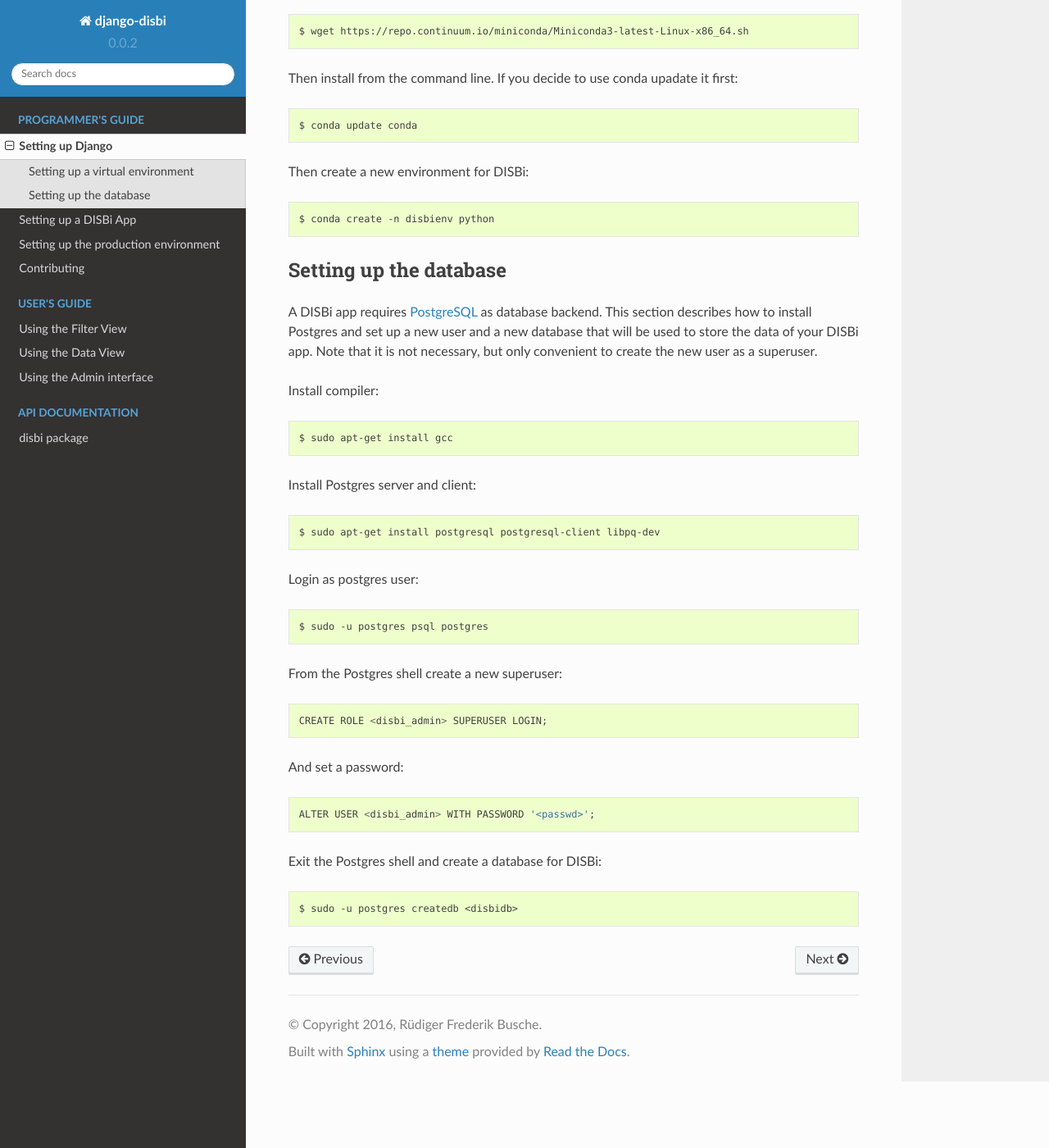
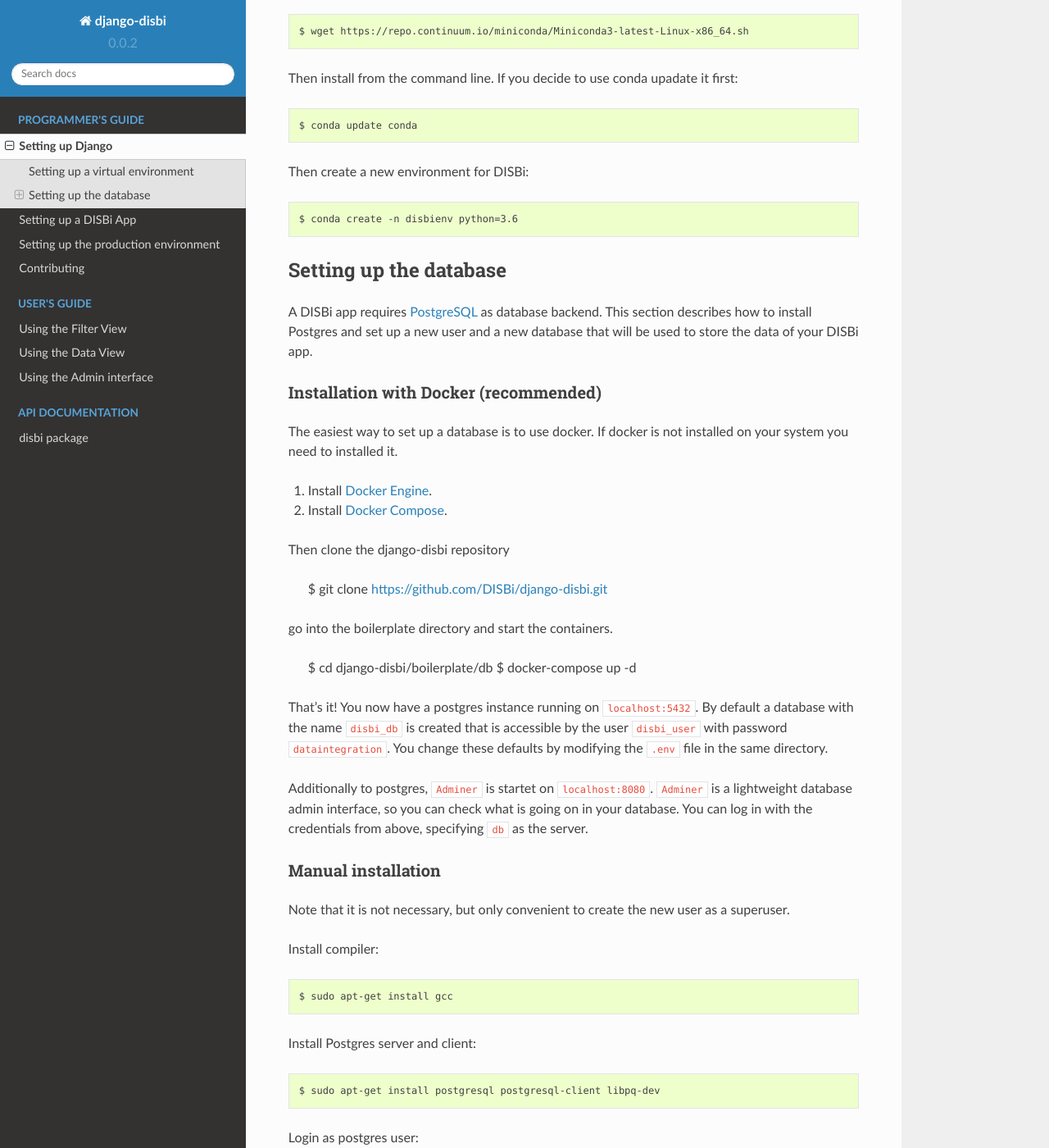
Before and after one commit to DISBi/django-disbi, a Sphinx documentation site: the page built from docs/source/django_setup.rst, in a window 1280 px wide and 1400 px high, scrolled down 487 px. Shown: the whole window at 82% size. Built offline with Sphinx 7.4.7 and the Read the Docs theme 2.0.0, drawn with Linux system fonts in a browser that asks for light colours.

Commit message:
Add intructions for docker develpment and production

```diff
--- a/docs/source/django_setup.rst
+++ b/docs/source/django_setup.rst
@@ -30,7 +30,7 @@ If you decide to use conda upadate it first::
 
 Then create a new environment for DISBi::
 
-    $ conda create -n disbienv python
+    $ conda create -n disbienv python=3.6
 
 
 
@@ -43,7 +43,41 @@ Setting up the database
 A DISBi app requires `PostgreSQL <https://www.postgresql.org/>`_ as
 database backend. This section describes how to install Postgres and
 set up a new user and a new database that will be used to store the data
-of your DISBi app. Note that it is not necessary, but only convenient to
+of your DISBi app.
+
+Installation with Docker (recommended)
+--------------------------------------
+
+The easiest way to set up a database is to use docker. If docker is not
+installed on your system you need to installed it.
+
+1. Install `Docker Engine <https://docs.docker.com/install/>`_.
+2. Install `Docker Compose <https://docs.docker.com/compose/install/>`_.
+
+Then clone the django-disbi repository
+
+    $ git clone https://github.com/DISBi/django-disbi.git
+
+go into the boilerplate directory and start the containers.
+
+    $ cd django-disbi/boilerplate/db
+    $ docker-compose up -d
+
+That's it! You now have a postgres instance running on ``localhost:5432``.
+By default a database with the name ``disbi_db`` is created that is accessible
+by the user ``disbi_user`` with password ``dataintegration``. You change these
+defaults by modifying the ``.env`` file in the same directory.
+
+Additionally to postgres, ``Adminer`` is startet on ``localhost:8080``.
+``Adminer`` is a lightweight database admin interface, so you can check what
+is going on in your database. You can log in with the credentials from above,
+specifying ``db`` as the server.
+
+
+Manual installation
+-------------------
+
+Note that it is not necessary, but only convenient to
 create the new user as a superuser.
 
 Install compiler::
```
Also changed, not shown: docs/source/production.rst (+27 -1 lines), 2 other files.
